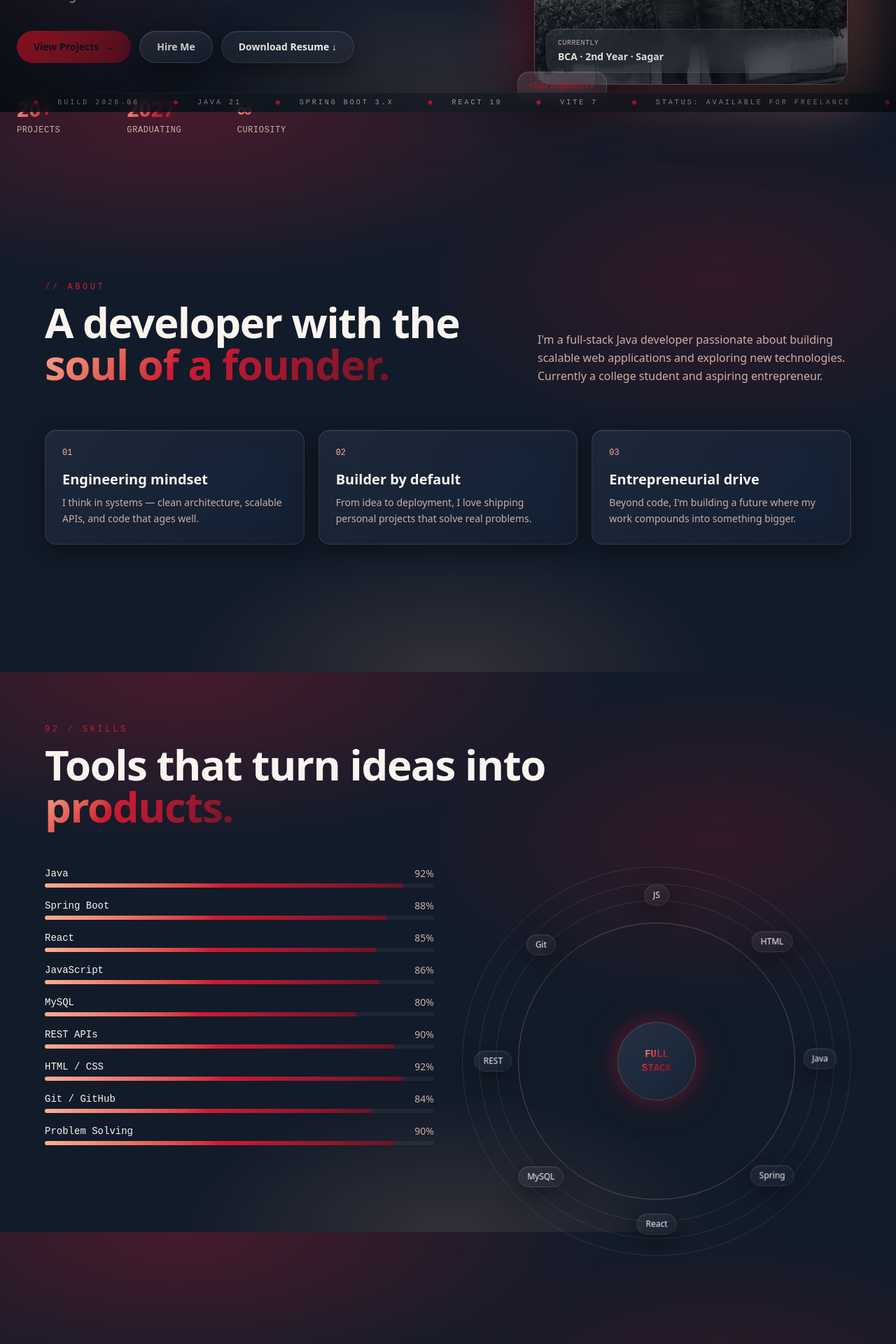
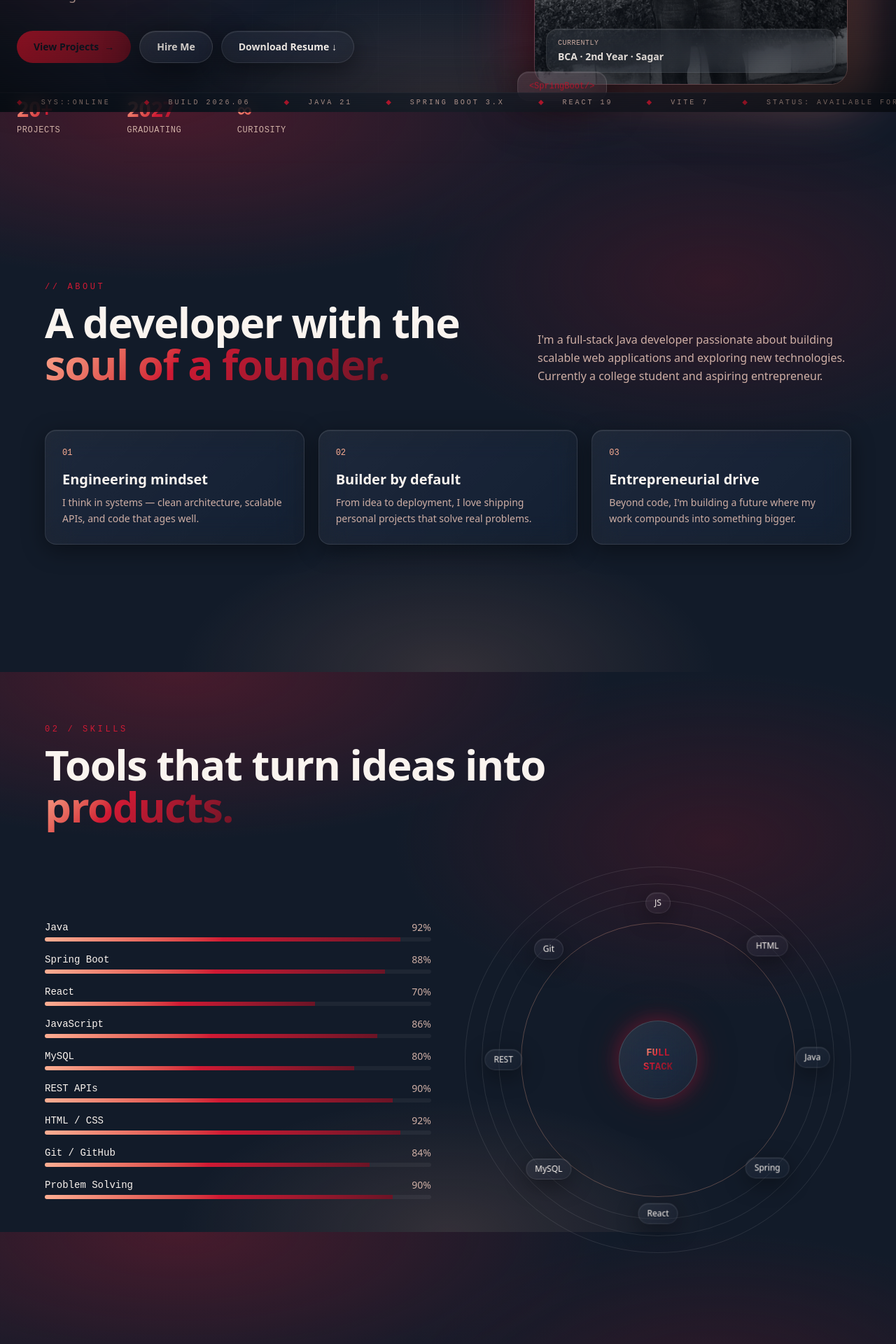
Before and after one commit to adityanamdeo-Pewpew/adityanamdeo-Pewpew.github.io, a React (Vite) app: page / in a window 1280 px wide. Shown: the part 640-2560 px from the top of the page at 70% size. Built offline with nearby package versions, Linux system fonts and the light colour scheme.

Commit message:
animation editing

```diff
--- a/src/components/portfolio/Skills.tsx
+++ b/src/components/portfolio/Skills.tsx
@@ -1,9 +1,10 @@
+import { useEffect, useState } from "react";
 import { motion } from "framer-motion";
 
 const skills = [
   { name: "Java", level: 92 },
   { name: "Spring Boot", level: 88 },
-  { name: "React", level: 85 },
+  { name: "React", level: 70 },
   { name: "JavaScript", level: 86 },
   { name: "MySQL", level: 80 },
   { name: "REST APIs", level: 90 },
@@ -13,8 +14,19 @@ const skills = [
 ];
 
 export function Skills() {
+  const [isDesktop, setIsDesktop] = useState(false);
+
+  useEffect(() => {
+    const checkScreenSize = () => {
+      setIsDesktop(window.innerWidth >= 768);
+    };
+    checkScreenSize();
+    window.addEventListener("resize", checkScreenSize);
+    return () => window.removeEventListener("resize", checkScreenSize);
+  }, []);
+
   return (
-    <section id="skills" className="relative px-6 py-32">
+    <section id="skills" className="relative px-6 py-20 md:py-32 overflow-hidden">
       <div className="max-w-6xl mx-auto">
         <div className="font-mono text-xs text-[var(--neon)] uppercase tracking-[0.3em] mb-3">
           02 / Skills
@@ -23,13 +35,15 @@ export function Skills() {
           Tools that turn ideas into <span className="neon-text">products.</span>
         </h2>
 
-        <div className="grid gap-10 md:grid-cols-[1fr_1fr]">
+        <div className="grid gap-12 md:grid-cols-[1fr_1fr] items-center transform-gpu">
+
+          {/* Progress Bars */}
           <div className="space-y-4">
             {skills.map((s, i) => (
               <motion.div
                 key={s.name}
-                initial={{ opacity: 0, x: -20 }}
-                whileInView={{ opacity: 1, x: 0 }}
+                initial={isDesktop ? { opacity: 0, x: -20 } : { opacity: 1, x: 0 }}
+                whileInView={isDesktop ? { opacity: 1, x: 0 } : {}}
                 viewport={{ once: true }}
                 transition={{ delay: i * 0.05 }}
               >
@@ -39,8 +53,8 @@ export function Skills() {
                 </div>
                 <div className="h-1.5 overflow-hidden rounded-full bg-white/5">
                   <motion.div
-                    initial={{ width: 0 }}
-                    whileInView={{ width: `${s.level}%` }}
+                    initial={{ width: isDesktop ? 0 : `${s.level}%` }}
+                    whileInView={isDesktop ? { width: `${s.level}%` } : {}}
                     viewport={{ once: true }}
                     transition={{ duration: 1.2, delay: i * 0.06, ease: "easeOut" }}
                     className="h-full bg-gradient-to-r from-[var(--cyan)] via-[var(--neon)] to-[var(--purple)]"
@@ -50,34 +64,53 @@ export function Skills() {
             ))}
           </div>
 
-          <div className="relative aspect-square">
+          {/* Radar Graphics Layout */}
+          <div className="relative aspect-square max-w-[340px] md:max-w-none mx-auto w-full transform-gpu">
             <div className="absolute inset-0 rounded-full border border-white/10" />
             <div className="absolute inset-6 rounded-full border border-white/10" />
             <div className="absolute inset-12 rounded-full border border-white/10" />
             <div className="absolute inset-20 rounded-full border border-[var(--cyan)]/30" />
+
+            {/* Central Core Element with Fixed Glow */}
             <div className="absolute inset-0 flex items-center justify-center">
-              <div className="animate-pulse-glow glass-strong flex h-28 w-28 items-center justify-center rounded-full text-center">
-                <span className="neon-text font-mono text-sm font-bold">
+              <div
+                className={`glass-strong flex h-24 w-24 md:h-28 md:w-28 items-center justify-center rounded-full text-center
+                  ${isDesktop ? 'animate-pulse-glow' : 'border border-[var(--primary)]/30'}`}
+                style={!isDesktop ? {
+                  // FIX: Apply a powerful, hardware-accelerated static neon red drop shadow only on mobile
+                  boxShadow: "0 0 25px oklch(0.55 0.21 22 / 0.5)",
+                  border: "1px solid oklch(0.55 0.21 22 / 0.4)"
+                } : undefined}
+              >
+                <span className="neon-text font-mono text-xs md:text-sm font-bold">
                   FULL<br />STACK
                 </span>
               </div>
             </div>
+
+            {/* Tech Tags */}
             {["Java", "Spring", "React", "MySQL", "REST", "Git", "JS", "HTML"].map((t, i) => {
               const angle = (i / 8) * Math.PI * 2;
-              const radius = 42;
+              const radius = 40;
               const x = 50 + Math.cos(angle) * radius;
               const y = 50 + Math.sin(angle) * radius;
               return (
                 <div
                   key={t}
-                  className="animate-float glass absolute -translate-x-1/2 -translate-y-1/2 rounded-full px-3 py-1.5 text-xs font-medium"
-                  style={{ left: `${x}%`, top: `${y}%`, animationDelay: `${i * 0.3}s` }}
+                  className={`glass absolute -translate-x-1/2 -translate-y-1/2 rounded-full px-2.5 py-1 md:px-3 md:py-1.5 text-[10px] md:text-xs font-medium border border-white/5 bg-[var(--background)]/40
+                    ${isDesktop ? "animate-float" : ""}`}
+                  style={{
+                    left: `${x}%`,
+                    top: `${y}%`,
+                    animationDelay: isDesktop ? `${i * 0.3}s` : undefined
+                  }}
                 >
                   {t}
                 </div>
               );
             })}
           </div>
+
         </div>
       </div>
     </section>
--- a/src/components/portfolio/TerminalFX.tsx
+++ b/src/components/portfolio/TerminalFX.tsx
@@ -3,7 +3,16 @@ import { useEffect, useState } from "react";
 /** Global terminal-style overlays: scan beam, top status bar, bottom marquee. */
 export function TerminalFX() {
   const [time, setTime] = useState("");
+  const [isDesktop, setIsDesktop] = useState(false);
+
   useEffect(() => {
+    const checkScreenSize = () => {
+      setIsDesktop(window.innerWidth >= 768);
+    };
+
+    checkScreenSize();
+    window.addEventListener("resize", checkScreenSize);
+
     const update = () => {
       const d = new Date();
       setTime(
@@ -15,7 +24,11 @@ export function TerminalFX() {
     };
     update();
     const i = setInterval(update, 1000);
-    return () => clearInterval(i);
+
+    return () => {
+      clearInterval(i);
+      window.removeEventListener("resize", checkScreenSize);
+    };
   }, []);
 
   const ticker = [
@@ -26,17 +39,18 @@ export function TerminalFX() {
     "REACT 19",
     "VITE 7",
     "STATUS: AVAILABLE FOR FREELANCE",
-    "LOCATION: INDORE · IN",
+    "LOCATION: SAGAR · IN",
     "UPTIME 99.99%",
     "LATENCY 12ms",
   ];
 
   return (
     <>
-      {/* Animated scan beam across viewport */}
+      {/* 1. THE SCAN BEAM OVERLAY */}
+      {isDesktop && (
         <div className="pointer-events-none fixed inset-x-0 top-0 z-[65] h-px">
           <div
-          className="animate-scan-sweep h-[3px] w-full"
+            className="animate-scan-sweep h-[3px] w-full transform-gpu"
             style={{
               background:
                 "linear-gradient(90deg, transparent, oklch(0.55 0.21 22 / 0.6), oklch(0.82 0.1 40 / 0.4), transparent)",
@@ -44,9 +58,10 @@ export function TerminalFX() {
             }}
           />
         </div>
+      )}
 
-      {/* Top status / boot bar */}
-      <div className="pointer-events-none fixed top-0 inset-x-0 z-[55] flex justify-between px-4 py-1 font-mono text-[10px] uppercase tracking-[0.25em] text-muted-foreground">
+      {/* 2. TOP STATUS / BOOT BAR */}
+      <div className="pointer-events-none fixed top-0 inset-x-0 z-[55] flex justify-between px-4 py-1 font-mono text-[10px] uppercase tracking-[0.25em] text-muted-foreground bg-background/40">
         <span className="flex items-center gap-2">
           <span className="animate-status-dot inline-block h-1.5 w-1.5 rounded-full bg-[var(--neon)]" />
           aditya@portfolio:~$
@@ -54,12 +69,17 @@ export function TerminalFX() {
         <span className="hidden sm:inline">{time}</span>
       </div>
 
-      {/* Bottom marquee tape */}
-      <div className="pointer-events-none fixed bottom-0 inset-x-0 z-[55] overflow-hidden border-t border-white/5 bg-background/60 backdrop-blur-md">
-        <div className="animate-marquee flex whitespace-nowrap py-1.5 font-mono text-[10px] uppercase tracking-[0.3em]">
-          {[...ticker, ...ticker].map((t, i) => (
-            <span key={i} className="flex items-center px-6 text-muted-foreground">
-              <span className="mr-6 text-[var(--neon)]">◆</span>
+      {/* 3. BOTTOM MARQUEE TAPE
+        - Added max-w-full and overflow-hidden to block layout breakages.
+      */}
+      <div className="pointer-events-none fixed bottom-0 inset-x-0 z-[55] w-full max-w-full overflow-hidden border-t border-white/5 bg-background/90 md:bg-background/60 md:backdrop-blur-md">
+        {/* FIX: Added w-full and forced overflow hide mechanics across desktop layout profiles
+          so it scales on your laptop perfectly without rendering a native browser scroll handle.
+        */}
+        <div className="md:animate-marquee flex whitespace-nowrap overflow-x-hidden md:overflow-x-visible py-1.5 font-mono text-[10px] uppercase tracking-[0.3em] transform-gpu w-full">
+          {(isDesktop ? [...ticker, ...ticker] : ticker).map((t, idx) => (
+            <span key={idx} className="flex items-center px-4 md:px-6 text-muted-foreground shrink-0">
+              <span className="mr-4 md:mr-6 text-[var(--neon)]">◆</span>
               {t}
             </span>
           ))}
```
Lines whose indentation alone changed are shown as unchanged.
